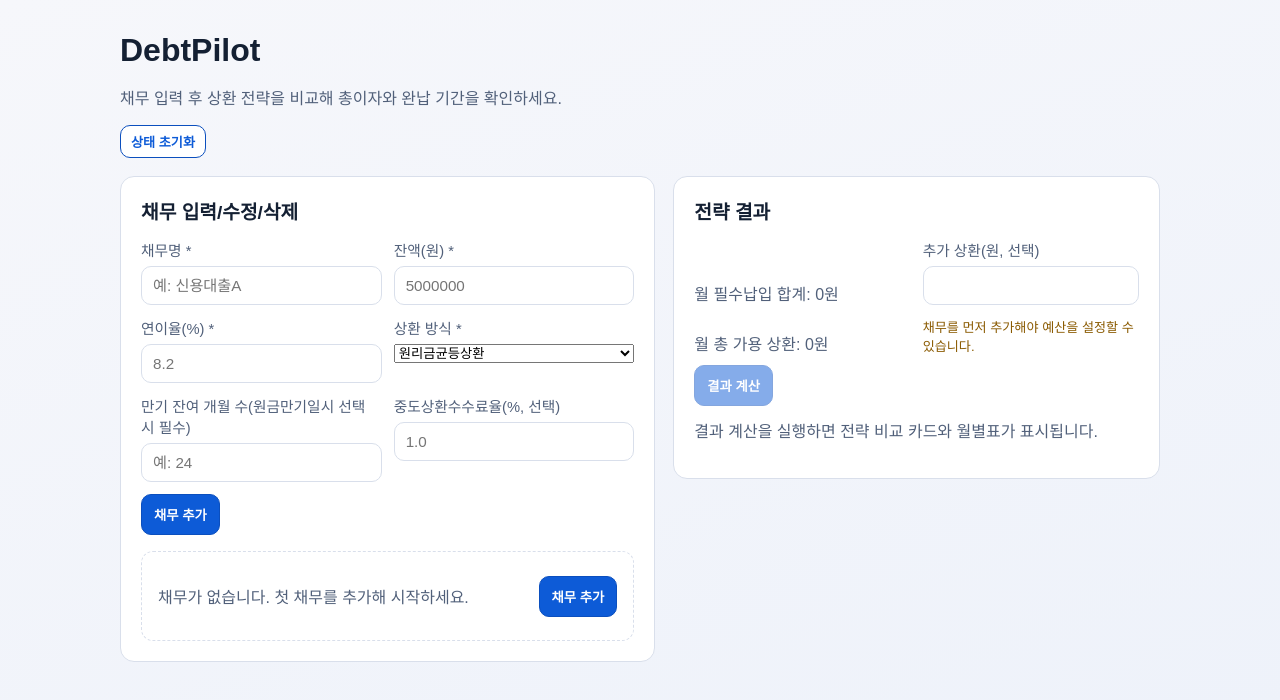
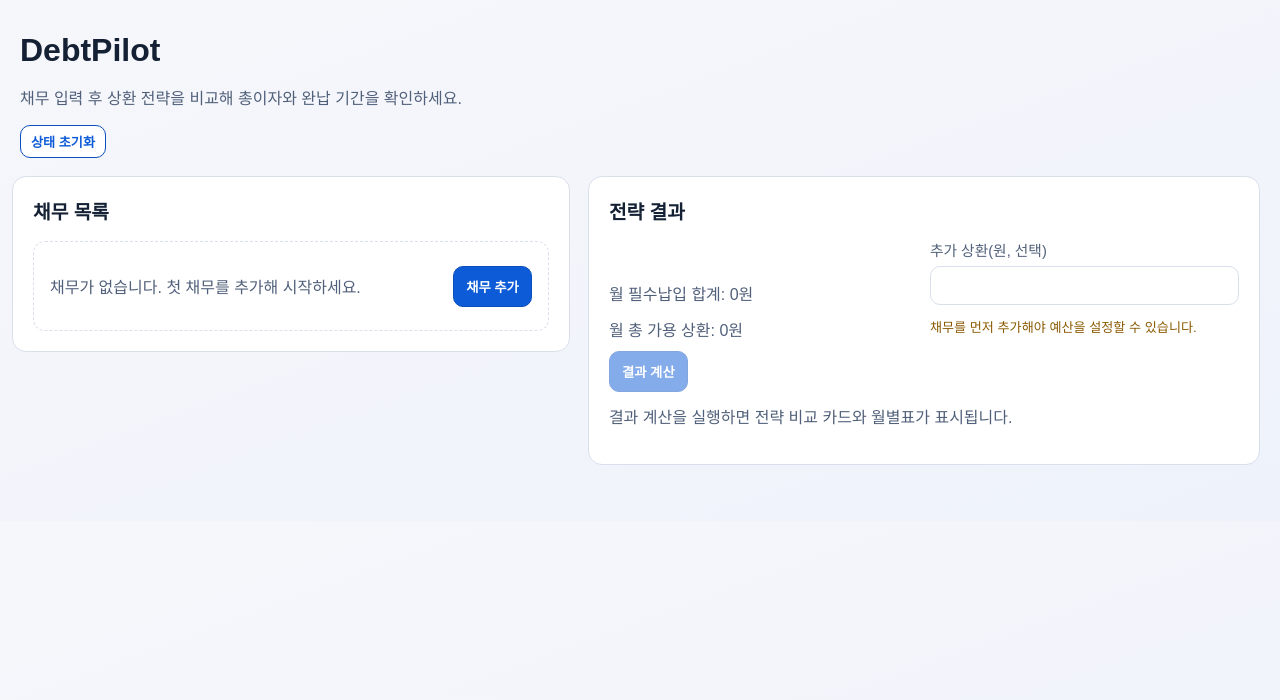
Before and after one commit to asusikai/loan-debt-planner, a Next.js app: page / in a window 1280 px wide. Shown: the top 700 px of the page. Built offline with nearby package versions, Linux system fonts and the light colour scheme.

Commit message:
feat: 채무 입력 및 수정 기능 개선, 새로운 UI 요소 추가

```diff
--- a/src/app/components/debt-list.tsx
+++ b/src/app/components/debt-list.tsx
@@ -55,6 +55,13 @@ export function DebtList({ debts, onEdit, onDelete, onAddNew }: DebtListProps) {
 
   return (
     <>
+      <div className="debt-list-actions" style={{ marginTop: 16 }}>
+        {onAddNew ? (
+          <button type="button" onClick={onAddNew}>
+            채무 추가
+          </button>
+        ) : null}
+      </div>
       <div className="table-wrap debt-table-desktop" style={{ marginTop: 16 }}>
         <table>
           <thead>
--- a/src/app/globals.css
+++ b/src/app/globals.css
@@ -21,7 +21,7 @@ body {
 }
 
 main {
-  max-width: 1080px;
+  max-width: none;
   margin: 0 auto;
   padding: 32px 20px 56px;
 }
@@ -63,6 +63,34 @@ h3 {
   grid-template-columns: 1fr;
   gap: 18px;
   margin-top: 18px;
+}
+
+.debt-section-card {
+  max-width: 980px;
+  margin-left: -8px;
+  margin-right: auto;
+}
+
+.strategy-section-card {
+  max-width: 1060px;
+  margin: 0 auto;
+}
+
+@media (min-width: 1100px) {
+  .layout-grid {
+    grid-template-columns: minmax(0, 0.9fr) minmax(0, 1.1fr);
+    align-items: start;
+  }
+
+  .debt-section-card {
+    max-width: none;
+    margin-right: 0;
+  }
+
+  .strategy-section-card {
+    max-width: none;
+    margin: 0;
+  }
 }
 
 .form-grid {
@@ -153,9 +181,12 @@ button.danger {
 
 .result-cards {
   display: grid;
-  grid-template-columns: repeat(2, minmax(0, 1fr));
+  grid-template-columns: repeat(2, minmax(320px, 1fr));
   gap: 12px;
   margin-top: 14px;
+  max-width: 960px;
+  margin-left: auto;
+  margin-right: auto;
 }
 
 .result-card {
@@ -238,6 +269,26 @@ button.danger {
 
 .debt-card-actions button {
   min-height: 44px;
+}
+
+.debt-list-actions {
+  display: flex;
+  justify-content: flex-start;
+}
+
+.debt-form-dropdown {
+  border: 1px solid var(--border);
+  border-radius: 12px;
+  background: #f8faff;
+  padding: 14px;
+}
+
+.debt-form-dropdown-header {
+  display: flex;
+  align-items: center;
+  justify-content: space-between;
+  gap: 8px;
+  margin-bottom: 10px;
 }
 
 table {
@@ -452,10 +503,3 @@ th {
     display: block;
   }
 }
-
-@media (min-width: 1100px) {
-  .layout-grid {
-    grid-template-columns: 1.1fr 1fr;
-    align-items: start;
-  }
-}
--- a/src/app/page.tsx
+++ b/src/app/page.tsx
@@ -42,6 +42,7 @@ function HomePageContent() {
   const { pushToast } = useToast();
   const { debts, setDebts, upsertDebt, removeDebt } = useDebts(initialDebts);
   const [editingId, setEditingId] = useState<string | null>(null);
+  const [formMode, setFormMode] = useState<"create" | "edit" | null>(null);
   const [extraPayment, setExtraPayment] = useState("");
   const [selectedStrategy, setSelectedStrategy] = useState<"avalanche" | "snowball">(
     "avalanche",
@@ -116,7 +117,7 @@ function HomePageContent() {
   );
 
   const formInitialValues = useMemo<DebtFormValues>(() => {
-    if (!editingDebt) {
+    if (formMode !== "edit" || !editingDebt) {
       return emptyForm;
     }
 
@@ -131,10 +132,11 @@ function HomePageContent() {
           ? (editingDebt.prepaymentFeeRate * 100).toFixed(2)
           : "",
     };
-  }, [editingDebt]);
+  }, [editingDebt, formMode]);
 
   const resetForm = useCallback(() => {
     setEditingId(null);
+    setFormMode(null);
   }, []);
 
   const handleSubmitDebt = useCallback((formValues: DebtFormValues) => {
@@ -201,6 +203,7 @@ function HomePageContent() {
     }
 
     setEditingId(target.id);
+    setFormMode("edit");
     setErrorMessage("");
   }, [debts]);
 
@@ -220,21 +223,24 @@ function HomePageContent() {
     }
 
     removeDebt(debtPendingDeletion.id);
-    setEditingId((previous) =>
-      previous === debtPendingDeletion.id ? null : previous,
-    );
+    if (editingId === debtPendingDeletion.id) {
+      setEditingId(null);
+      setFormMode(null);
+    }
 
     setDebtPendingDeletion(null);
     setDeleteTriggerButton(null);
-  }, [debtPendingDeletion, removeDebt]);
+  }, [debtPendingDeletion, editingId, removeDebt]);
 
   const handleAddDebt = useCallback(() => {
-    resetForm();
+    setEditingId(null);
+    setFormMode("create");
     setErrorMessage("");
-  }, [resetForm]);
+  }, []);
 
   const handleResetState = useCallback(() => {
     setDebts(initialDebts);
+    setFormMode(null);
     setExtraPayment("");
     setResults(null);
     setRecommendation(null);
@@ -308,24 +314,34 @@ function HomePageContent() {
       ) : null}
 
       <div className="layout-grid">
-        <section className="card">
-          <h2>채무 입력/수정/삭제</h2>
-          <DebtForm
-            mode={editingId ? "edit" : "create"}
-            initialValues={formInitialValues}
-            onSubmit={handleSubmitDebt}
-            onCancel={resetForm}
-          />
-
+        <section className="card debt-section-card">
+          <h2>채무 목록</h2>
           <DebtList
             debts={debts}
             onEdit={handleEditDebt}
             onDelete={requestDeleteDebt}
             onAddNew={handleAddDebt}
           />
+
+          {formMode ? (
+            <div className="debt-form-dropdown" style={{ marginTop: 16 }}>
+              <div className="debt-form-dropdown-header">
+                <h3>{formMode === "edit" ? "채무 수정" : "채무 추가"}</h3>
+                <button type="button" className="ghost small" onClick={resetForm}>
+                  닫기
+                </button>
+              </div>
+              <DebtForm
+                mode={formMode}
+                initialValues={formInitialValues}
+                onSubmit={handleSubmitDebt}
+                onCancel={resetForm}
+              />
+            </div>
+          ) : null}
         </section>
 
-        <section className="card">
+        <section className="card strategy-section-card">
           <h2>전략 결과</h2>
           <BudgetForm
             extraPayment={extraPayment}
```
Also changed, not shown: 1 other file (tests, documents, lock files or other folders).
